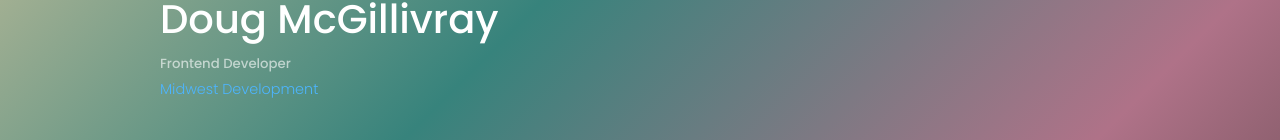
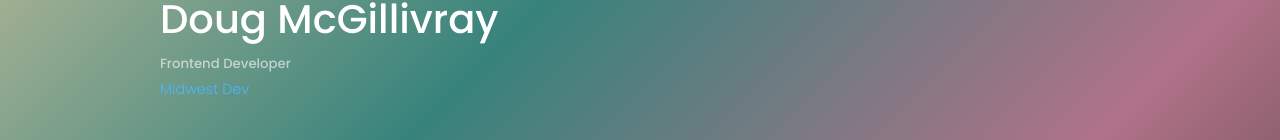
Before and after one commit to mcgidoug/react-portfolio-1, a React (Create React App) app: page / in a window 1280 px wide. Shown: the part 150-290 px from the top of the page. Built offline with nearby package versions, Linux system fonts and the light colour scheme.

Commit message:
quick fix header link push

```diff
--- a/src/components/header/Header.jsx
+++ b/src/components/header/Header.jsx
@@ -17,7 +17,7 @@ const Header = () => {
           rel="noopener noreferrer"
           className="scroll__down"
         >
-          Midwest Development
+          Midwest Dev
         </a>
         <CTA />
         <HeaderSocial />
```
